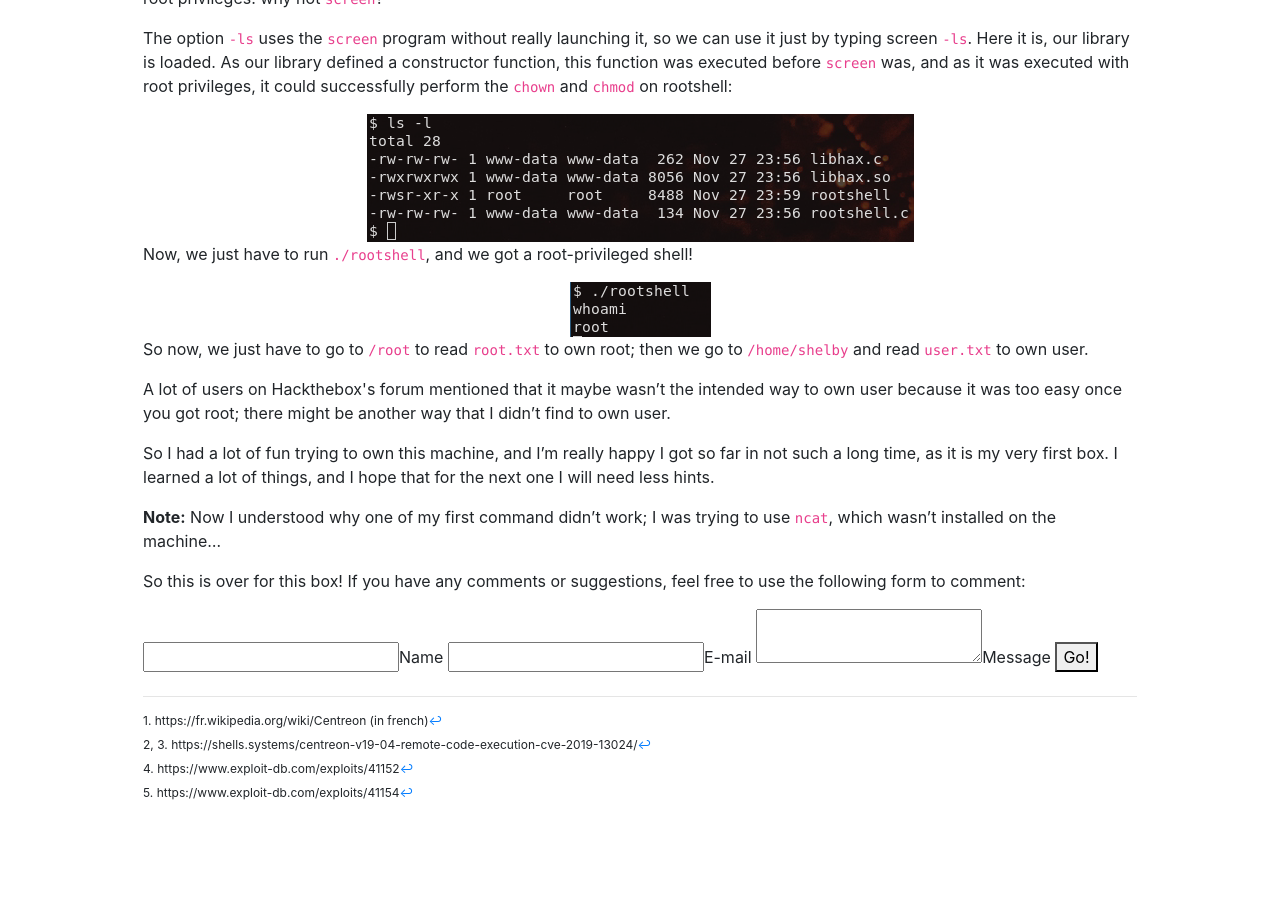
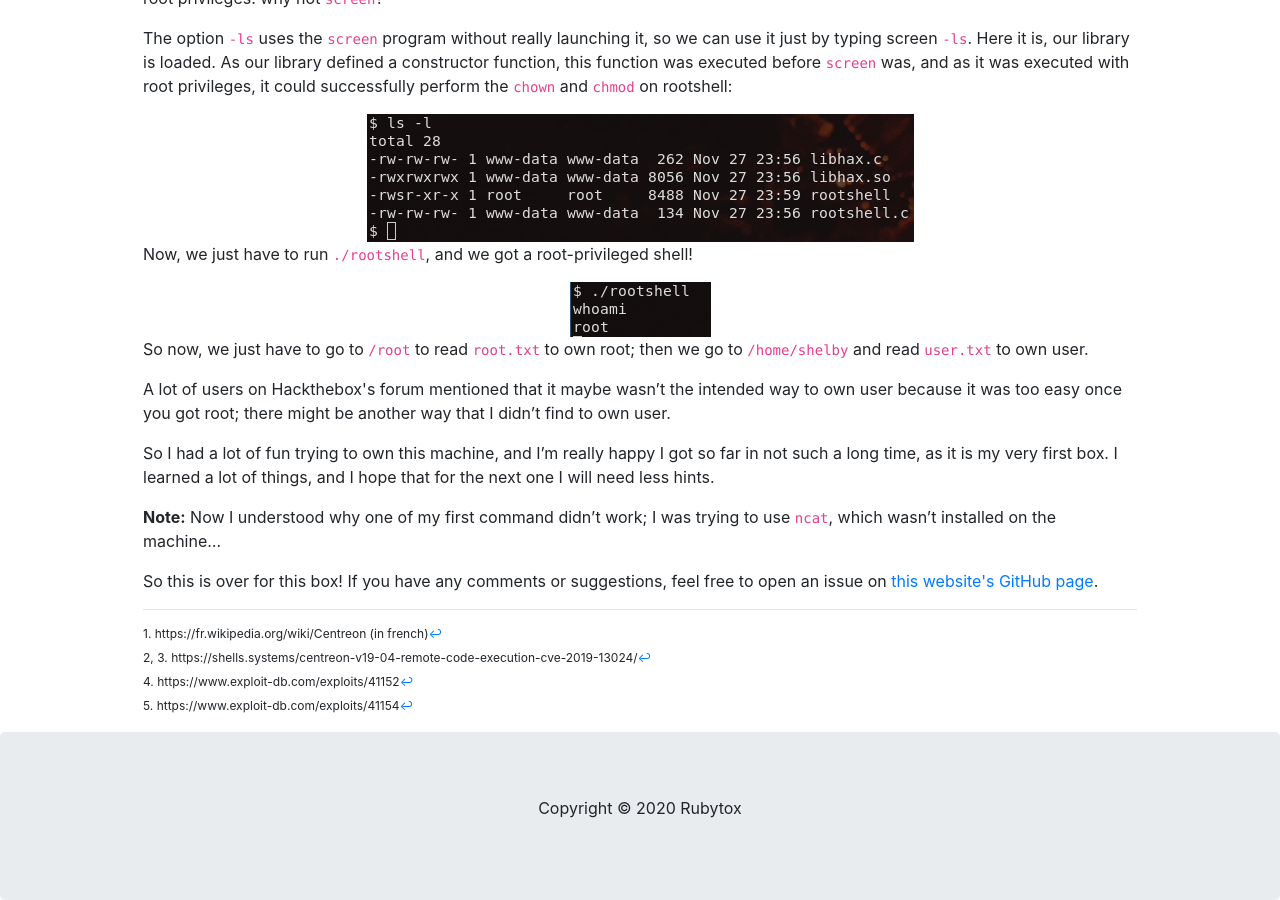
Before and after one commit to Rubytox/Rubytox.github.io, a Jekyll site: the page built from pages/HTB/Wall.html, in a window 1280 px wide and 900 px high, scrolled down 11049 px. Built offline with Jekyll 4.4.1, drawn with Linux system fonts in a browser that asks for light colours; before the commit the page ends 11858 px from its top, so only the background shows below that.

Commit message:
Finished wall

```diff
--- a/_layouts/default.html
+++ b/_layouts/default.html
@@ -26,6 +26,10 @@
 
         {{ content }}
 
+        <div class="jumbotron text-center" style="margin-bottom: 0; margin-top: 10px;">
+            <p>Copyright © 2020 Rubytox</p>
+        </div>
+
         <!-- Optional JavaScript -->
         <!-- jQuery first, then Popper.js, then Bootstrap JS -->
         <script src="https://code.jquery.com/jquery-3.4.1.slim.min.js" integrity="sha384-J6qa4849blE2+poT4WnyKhv5vZF5SrPo0iEjwBvKU7imGFAV0wwj1yYfoRSJoZ+n" crossorigin="anonymous"></script>
@@ -34,8 +38,9 @@
 
         <script>
             $('#navbarDropdownMenuLink').mouseover(function() {
-                $(this).dropdown('toggle')
-            })
+                $(this).dropdown('toggle');
+            });
+
             document.querySelectorAll('a[href^="#"]').forEach(anchor => {
                 anchor.addEventListener('click', function (e) {
                     e.preventDefault();
@@ -47,5 +52,4 @@
             });
         </script>
     </body>
-    </body>
 </html>
--- a/pages/HTB/Wall.html
+++ b/pages/HTB/Wall.html
@@ -512,18 +512,7 @@ $ screen -D -m -L ld.so.preload echo -ne "\x0a/tmp/libhax.so"
 
 <p><strong>Note:</strong> Now I understood why one of my first command didn’t work; I was trying to use <code>ncat</code>, which wasn’t installed on the machine…</p>
 
-<p>So this is over for this box! If you have any comments or suggestions, feel free to use the following form to comment:</p>
-<form method="POST" action="https://api.staticman.net/v2/entry/rubytox/rubytox.github.io/master/">
-    <input name="options[redirect]" type="hidden" value="/pages/HTB/Wall.html">
-    <!-- e.g. "2016-01-02-this-is-a-post" -->
-    <input name="options[slug]" type="hidden" value="{{ page.slug }}">
-    <label><input name="fields[name]" type="text">Name</label>
-    <label><input name="fields[email]" type="email">E-mail</label>
-    <label><textarea name="fields[message]"></textarea>Message</label>
-
-    <button type="submit">Go!</button>
-</form>
-
+<p>So this is over for this box! If you have any comments or suggestions, feel free to open an issue on <a href="https://github.com/Rubytox/Rubytox.github.io">this website's GitHub page</a>.</p>
 
 
 <!-- Footnotes -->
```
Also changed, not shown: style/default_style.css (line endings or trailing spaces).
